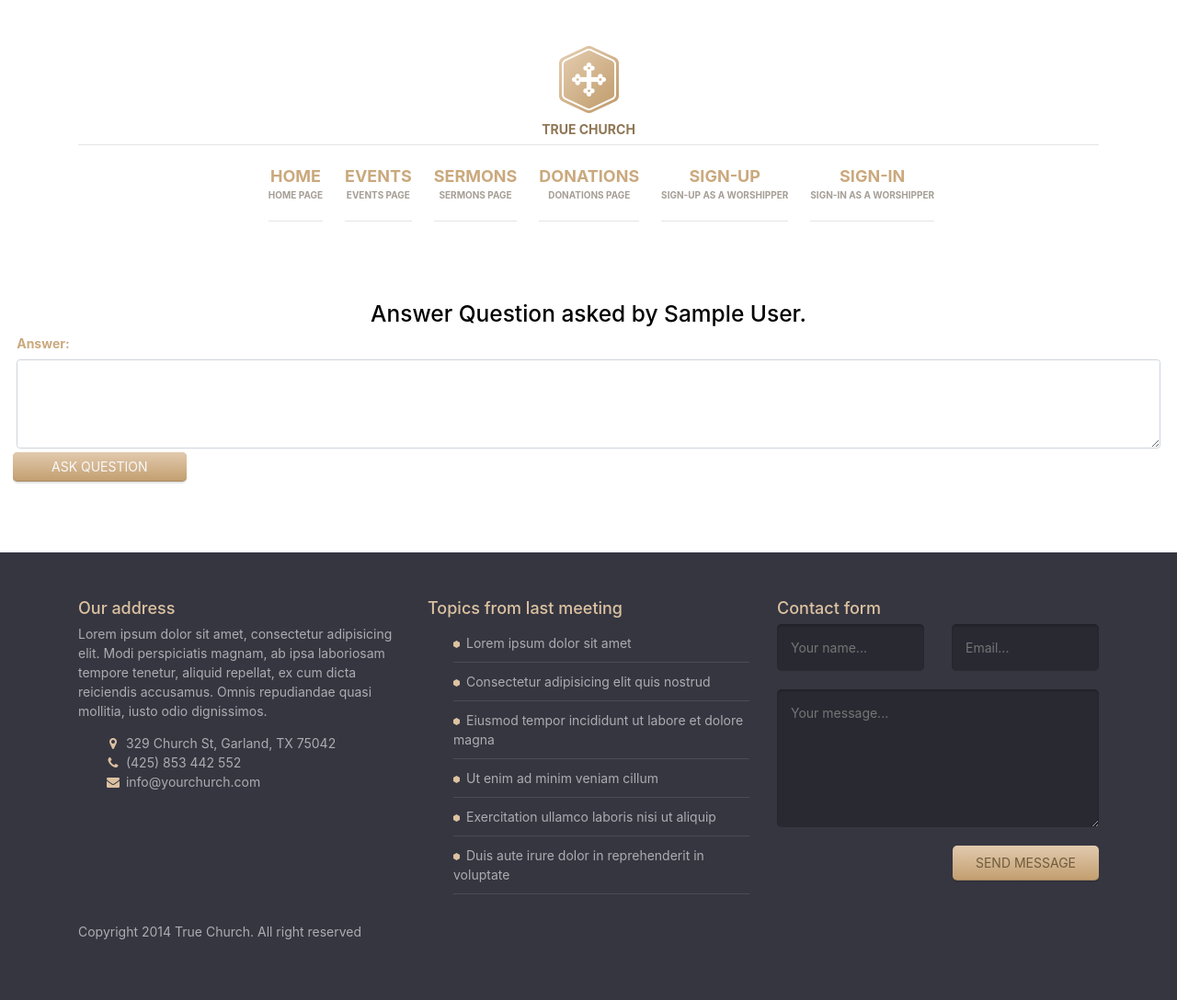
After one commit to Goddy01/Shrine-Web-App, a Django app: page /events/00000000-0000-0000-0000-000000000001/ans_question_temp/ in a window 1280 px wide. The commit adds this page. Shown: the whole page at 92% size. Run offline with Django 4.2, Linux system fonts and the light colour scheme; tables that the repository leaves empty hold one stand-in row (values such as "Sample post"); parts of the project's set-up code (start-up, migrations or seed data) failed here and were passed over; some libraries are stand-ins or nearby versions.

Commit message:
added ans_question temp

```diff
--- /dev/null
+++ b/events/templates/events/ans_question.html
@@ -0,0 +1,24 @@
+{% extends 'base.html' %}
+{% load static %}
+{% block title %}Answer Question{% endblock title %}
+
+{% block content %}
+<style>
+    .form-group{
+        margin: .3rem;
+    }
+</style>
+    <div class="content text-dark p-3 mx-auto">
+        <h3 style="text-align: center;color: black;">Answer Question asked by {{qtn.user.first_name}} {{qtn.user.last_name}}.</h3>
+            <form action="{% url 'events:ans_qtn' qtn.question_id %}" class="mb-4" method="post">
+            {% csrf_token %}
+            <div class="form-group">
+                <label for="answer" class="font-weight-bold" style="color: #caa97e;">Answer: </label>
+                <textarea class="form-control" name="answer" id="answer" style="width: 100%;" rows="4" cols="5"></textarea>
+            </div>
+            <button class="px-5 py-2 text-light font-weight-semi-bold" style="background-color: #caa97e;">
+                Ask Question
+            </button>
+        </form>
+    </div>
+{% endblock content %}
--- a/events/templates/events/ask_question.html
+++ b/events/templates/events/ask_question.html
@@ -1,6 +1,6 @@
 {% extends 'base.html' %}
 {% load static %}
-{% block title %}User Login{% endblock title %}
+{% block title %}Ask Question{% endblock title %}
 
 {% block content %}
 <style>
```
